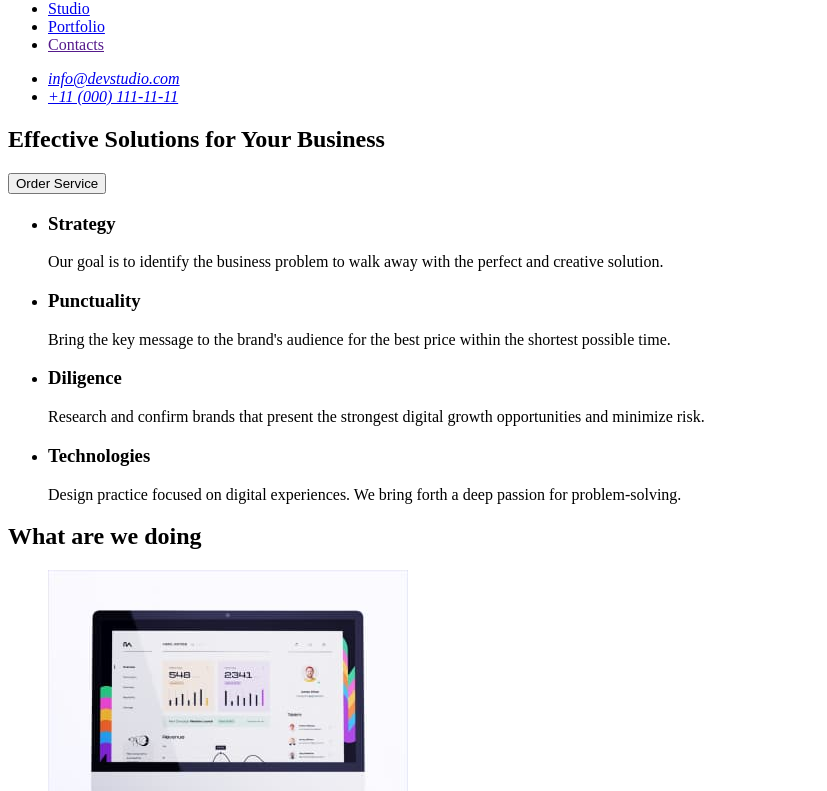
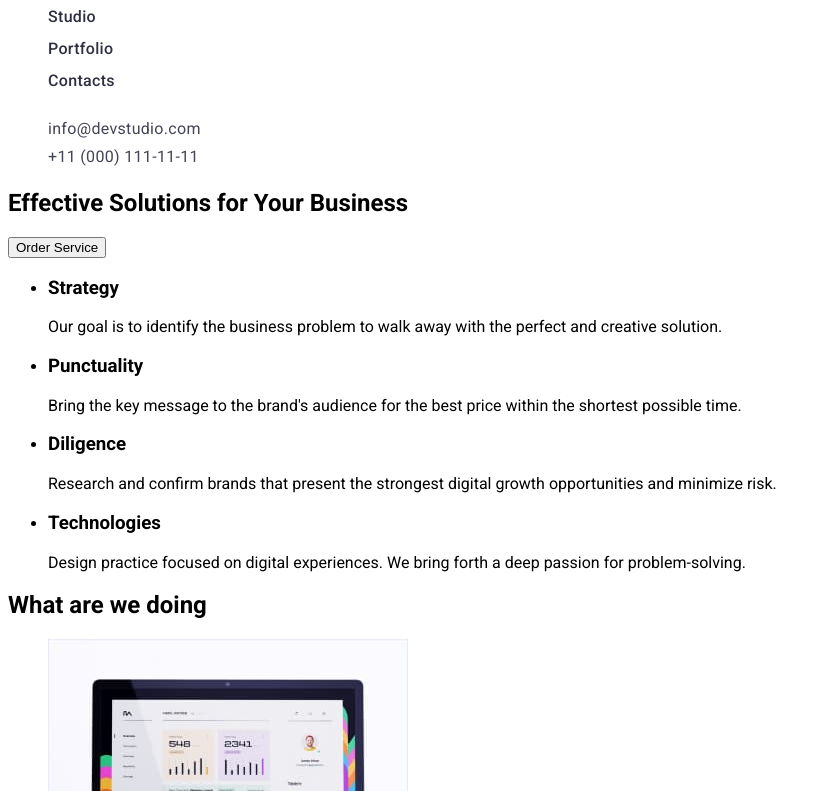
Before and after one commit to pderkach/goit-markup-hw-02, a plain HTML site: page index.html in a window 1280 px wide. Shown: the part 42-833 px from the top of the page, without its empty margins (0-827 px from the left). Drawn offline with Linux system fonts and the light colour scheme.

Commit message:
testing skills in css

```diff
--- a/css/style.css
+++ b/css/style.css
@@ -0,0 +1,56 @@
+body {
+    font-family: 'Roboto', sans-serif;
+}
+
+.list {
+    list-style: none;
+}
+
+.link {
+    text-decoration: none;
+}
+
+.header {
+}
+
+.header-navigation {
+}
+
+.header-logo {
+    font-family: 'Raleway', sans-serif;
+    text-transform: uppercase;
+}
+
+.header-list {
+}
+
+.header-item {
+}
+
+.header-link {
+    font-weight: 500;
+    font-size: 16px;
+    line-height: 2;
+    letter-spacing: 0.02em;
+    color: #2E2F42;
+}
+
+.header-mail {
+    font-family: 'Roboto';
+    font-style: normal;
+    font-weight: 400;
+    font-size: 16px;
+    line-height: 2;
+    letter-spacing: 0.02em;
+    color: #434455;
+}
+
+.header-phone {
+    font-family: 'Roboto';
+    font-style: normal;
+    font-weight: 400;
+    font-size: 16px;
+    line-height: 24px;
+    letter-spacing: 0.02em;
+    color: #434455;
+}
--- a/index.html
+++ b/index.html
@@ -4,39 +4,43 @@
     <meta charset="UTF-8">
     <meta http-equiv="X-UA-Compatible" content="IE=edge">
     <meta name="viewport" content="width=device-width, initial-scale=1.0">
-    <title>Document</title>
+    <title>WebStudio</title>
+    <link rel="preconnect" href="https://fonts.googleapis.com">
+    <link rel="preconnect" href="https://fonts.gstatic.com" crossorigin>
+    <link href="https://fonts.googleapis.com/css2?family=Raleway:wght@800&family=Roboto:wght@400;500;700;900&display=swap" rel="stylesheet">
     <link rel="stylesheet" href="./css/style.css">
+
 </head>
 <body>
-    <header>
-        <nav>
-            <a href="./index.html">WebStudio</a>
-            <ul>
-                <li><a href="./">Studio</a></li>
-                <li><a href="./portfolio.html">Portfolio</a></li>
-                <li><a href="">Contacts</a></li>
+    <header class="header">
+        <nav class="header-navigation">
+            <a href="./index.html" class="header-logo link">WebStudio</a>
+            <ul class="header-list list">
+                <li class="header-item"><a href="./stuio.html" class="header-link link">Studio</a></li>
+                <li class="header-item"><a href="./portfolio.html" class="header-link link">Portfolio</a></li>
+                <li class="header-item"><a href="" class="header-link link">Contacts</a></li>
             </ul>
         </nav>
 
             <address>
-                <ul>
-                    <li><a href="mailto:info@devstudio.com">info@devstudio.com</a></li>
-                    <li><a href="tel:+110001111111">+11 (000) 111-11-11</a></li>
+                <ul class="header-list list">
+                    <li class="header-item"><a href="mailto:info@devstudio.com" class="header-mail link">info@devstudio.com</a></li>
+                    <li class="header-item"><a href="tel:+110001111111" class="header-phone link" >+11 (000) 111-11-11</a></li>
                 </ul>
             </address>
     </header>
 
     <main>
-        <section>
-            <h1>
+        <section class="hero">
+            <h1 class="hero-title">
                 Effective Solutions for Your Business
             </h1>
-            <button type="button">Order Service</button>
+            <button type="button" class="hero-btn">Order Service</button>
         </section>
         <section>
             <h2 hidden>features</h2>
-            <ul>
-                <li>
+            <ul class="">
+                <li class="">
                     <h3>Strategy</h3>
                     <p>
                         Our goal is to identify the business
@@ -44,7 +48,7 @@
                         perfect and creative solution.
                     </p>
                 </li>
-                <li>
+                <li class="">
                     <h3>Punctuality</h3>
                     <p>
                         Bring the key message to the
@@ -52,7 +56,7 @@
                         within the shortest possible time.
                     </p>
                 </li>
-                <li>
+                <li class="">
                     <h3>Diligence</h3>
                     <p>
                         Research and confirm brands that
@@ -60,7 +64,7 @@
                         opportunities and minimize risk.
                     </p>
                 </li>
-                <li>
+                <li class="">
                     <h3>Technologies</h3>
                     <p>
                         Design practice focused on digital
@@ -114,7 +118,7 @@
     </main>
 
     <footer>
-        <a href="./index.html">WebStudio</a>
+        <a href="./index.html" class="header-logo link">WebStudio</a>
         <p>
             Increase the flow of customers and
             sales for your business with digital
```
Also changed, not shown: portfolio.html (+4 -4 lines), stuio.html (+2 -2 lines).
